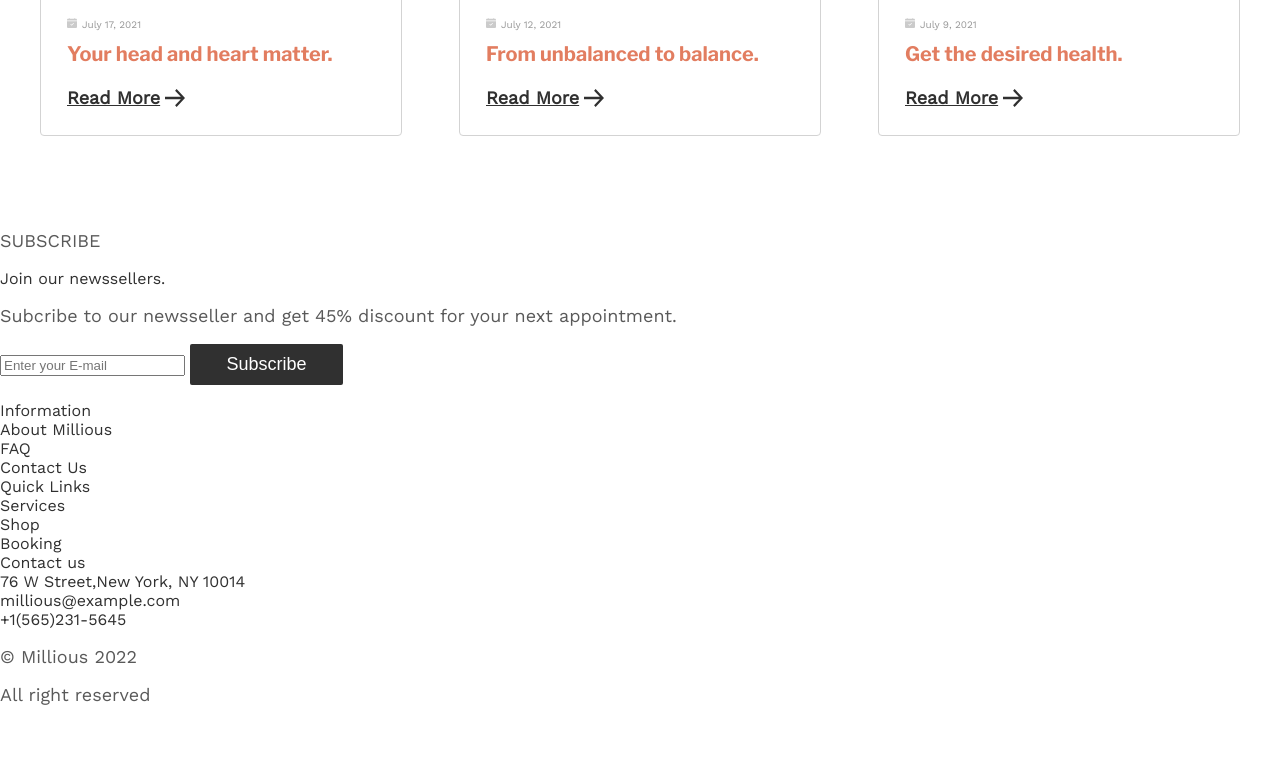
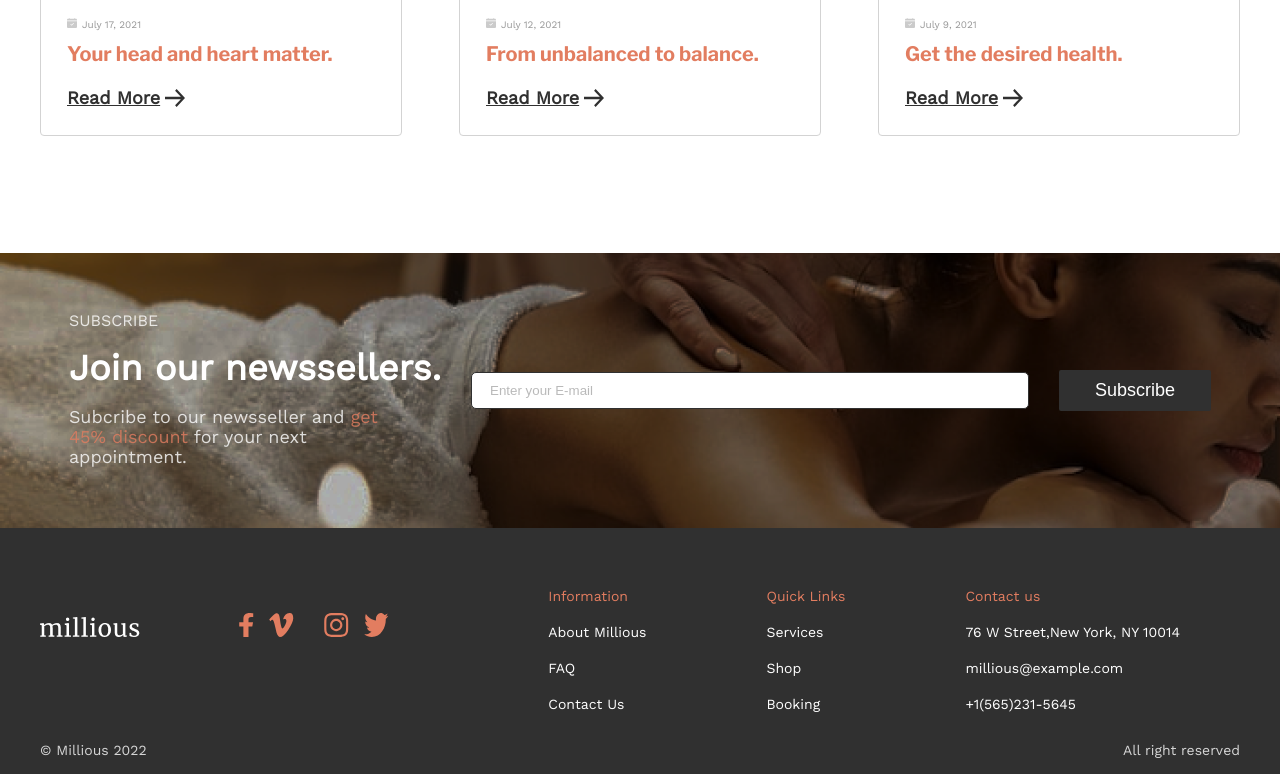
Before and after one commit to javierbarbozam/laboratorio-dos, a plain HTML site: page index.html in a window 1280 px wide. Shown: the part 2697-3471 px from the top of the page. Before the commit the page ends 3420 px from the top, so only its background shows below. Drawn offline with nearby package versions, Linux system fonts and the light colour scheme.

Commit message:
feat(icons) add social media icons

```diff
--- a/styles/styles.css
+++ b/styles/styles.css
@@ -1,5 +1,154 @@
-.form {
+footer {
+  width: 100%;
+}
+
+form {
+  background: url(../images/footer_img.png) no-repeat;
+  background-size: cover;
+  width: 100%;
+  height: 275px;
+  color: white;
+  margin: 0;
+}
+
+.form__info {
+  margin: 0 auto;
+  width: 1200px;
   display: flex;
+  justify-content: center;
+  align-items: center;
+  height: 275px;
+  margin-top: 40px;
+}
+.form__info--block {
+  display: block;
+}
+.form__info--light {
+  font-weight: lighter;
+  font-size: 16px;
+}
+.form__info--bolt {
+  font-weight: bolder;
+  font-size: 36px;
+}
+.form__info--description {
+  font-weight: regular;
+  font-size: 18px;
+  width: 350px;
+}
+.form__info--description span {
+  color: #E27D60;
+}
+
+input[type=email] {
+  width: 45%;
+  padding: 10px 8px;
+  border-radius: 5px;
+  border: 1px solid #303030;
+  margin: 0 30px;
+}
+
+input::placeholder {
+  font-weight: lighter;
+  opacity: 0.5;
+  padding: 10px;
+}
+
+.footer-container {
+  background-color: #303030;
+  background-color: #303030;
+  width: 100%;
+}
+
+.footer-nav {
+  background-color: #303030;
+  color: #E27D60;
+  color: #E27D60;
+  display: flex;
+  justify-content: space-between;
+  align-items: center;
+  font-size: 14px;
+  width: 1200px;
+  margin: 0 auto;
+}
+.footer-nav__logo {
+  background: url(../images/millious-footer.png) no-repeat;
+  background-size: cover;
+  height: 20px;
+  width: 100px;
+}
+.footer-nav__social-media {
+  display: flex;
+  align-items: center;
+  justify-content: center;
+}
+.footer-nav__social-media li {
+  position: relative;
+}
+.footer-nav__social-media--facebook::before {
+  content: url(../icons/footer-facebook.svg);
+}
+.footer-nav__social-media--vimeo::before {
+  content: url(../icons/footer-vimeo.svg);
+  margin: 0 15px;
+}
+.footer-nav__social-media--instagram::before {
+  content: url(../icons/footer-instagram.svg);
+  margin: 0 15px;
+}
+.footer-nav__social-media--twitter::before {
+  content: url(../icons/footer-twitter.svg);
+}
+
+.footer-list {
+  display: flex;
+  justify-content: right;
+  margin-top: 60px;
+}
+.footer-list li {
+  list-style: none;
+  margin-top: 20px;
+  padding: 0 60px;
+}
+.footer-list a {
+  text-decoration: none;
+  color: white;
+}
+.footer-list__info {
+  display: flex;
+  flex-direction: column;
+}
+.footer-list__info span {
+  justify-content: center;
+  padding: 0 60px;
+}
+.footer-list__quick-links {
+  display: flex;
+  flex-direction: column;
+}
+.footer-list__quick-links span {
+  justify-content: left;
+  padding: 0 60px;
+}
+.footer-list__contact {
+  display: flex;
+  flex-direction: column;
+  text-align: left;
+}
+.footer-list__contact span {
+  justify-content: left;
+  padding: 0 60px;
+}
+
+.footer-rights {
+  display: flex;
+  justify-content: space-between;
+  color: white;
+  width: 1200px;
+  margin: 0 auto;
+}
+.footer-rights p {
+  font-size: 14px;
 }
 
 header {
@@ -336,8 +485,8 @@ article {
   height: 350px;
   width: 100%;
   color: #fff;
-  background: #3d3c67;
-  background: linear-gradient(90deg, #3d3c67 0%, #49235a 17%, #413463 37%, #520043 59%, #7e4b53 89%, #8b6058 100%);
+  background: rgb(61, 60, 103);
+  background: linear-gradient(90deg, rgb(61, 60, 103) 0%, rgb(73, 35, 90) 17%, rgb(65, 52, 99) 37%, rgb(82, 0, 67) 59%, rgb(126, 75, 83) 89%, rgb(139, 96, 88) 100%);
 }
 .services__promo div {
   margin: auto 0;
```
Also changed, not shown: icons/footer-facebook.svg (added), icons/footer-instagram.svg (added), icons/footer-twitter.svg (added), icons/footer-vimeo.svg (added), 1 other file.
